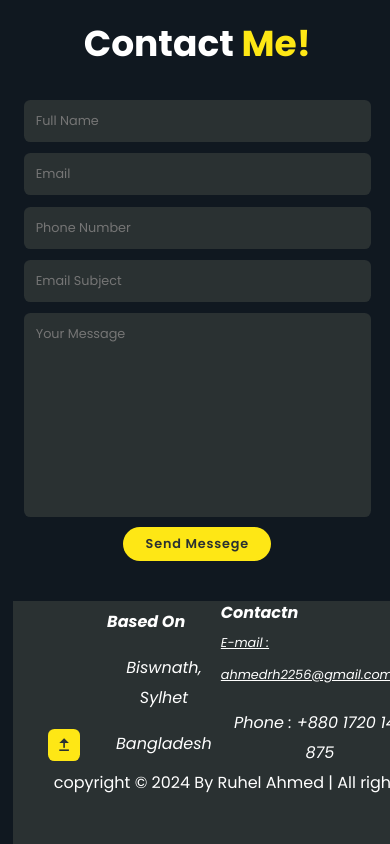
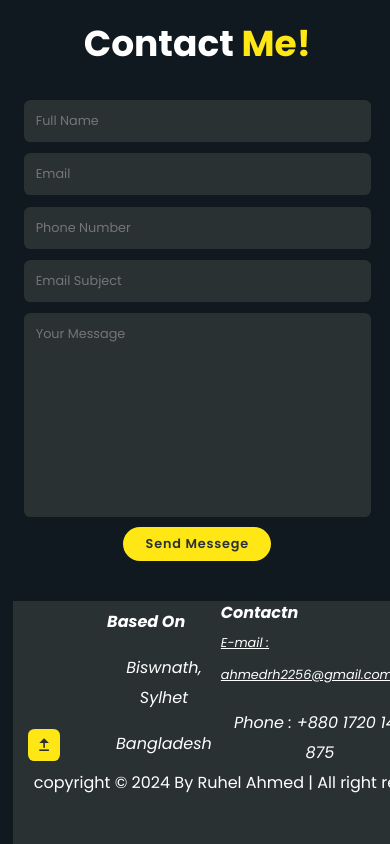
Before and after one commit to Creativityrh/Ruhel-Ahmed, a plain HTML site: page index.html in a window 390 px wide. Shown: the part 7123-7967 px from the top of the page. Drawn offline with nearby package versions, Linux system fonts and the light colour scheme.

Commit message:
Update media.css

```diff
--- a/css/media.css
+++ b/css/media.css
@@ -348,6 +348,7 @@
     .footer-cmnt {
         position: relative;
         bottom: -137px;
+        left:-20px;
     }
 
     .footer-contact {
```
